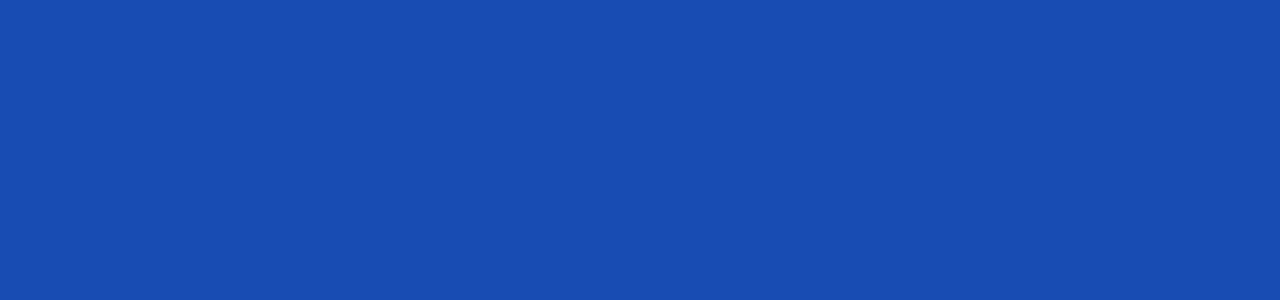
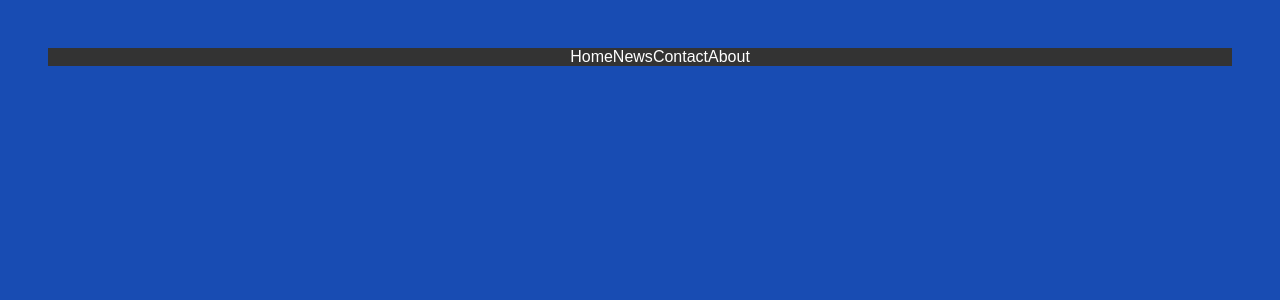
Before and after one commit to jonmahoney15/PersonalSite, a React (Create React App) app in the folder client/: page / in a window 1280 px wide. Shown: the top 300 px of the page. Built offline with nearby package versions, Linux system fonts and the light colour scheme.

Commit message:
nav bar base

```diff
--- a/client/src/App.css
+++ b/client/src/App.css
@@ -5,3 +5,17 @@ body {
   font-family: Arial;
   text-align: center;
 }
+
+ul {
+  display: block;
+  list-style-type: none;
+  margin: 0;
+  padding: 10;
+  overflow: hidden;
+  background-color: #333;
+  top: 0;
+}
+
+li {
+  display: inline;
+}
--- a/client/src/App.tsx
+++ b/client/src/App.tsx
@@ -1,11 +1,13 @@
 import React from 'react';
-import Header from './components/Header';
+import Navbar from './components/Navbar';
 import "./App.css";
 
 function App() {
   return (
     <div >
-      <Header/>
+      <Navbar />
+      <div>
+      </div>
     </div>
   );
 }
--- a/client/src/components/Header.tsx
+++ /dev/null
@@ -1,13 +0,0 @@
-import React from "react";
-
-function Navbar() {
-    return(
-        <>
-            <div >
-
-            </div>
-        </>
-    );
-}
-
-export default Navbar;
--- /dev/null
+++ b/client/src/components/Navbar.tsx
@@ -0,0 +1,16 @@
+import React from "react";
+
+function Navbar() {
+    return(
+        <>
+            <ul>
+                <li>Home</li>
+                <li>News</li>
+                <li>Contact</li>
+                <li>About</li>
+            </ul>
+        </>
+    );
+}
+
+export default Navbar;
```
